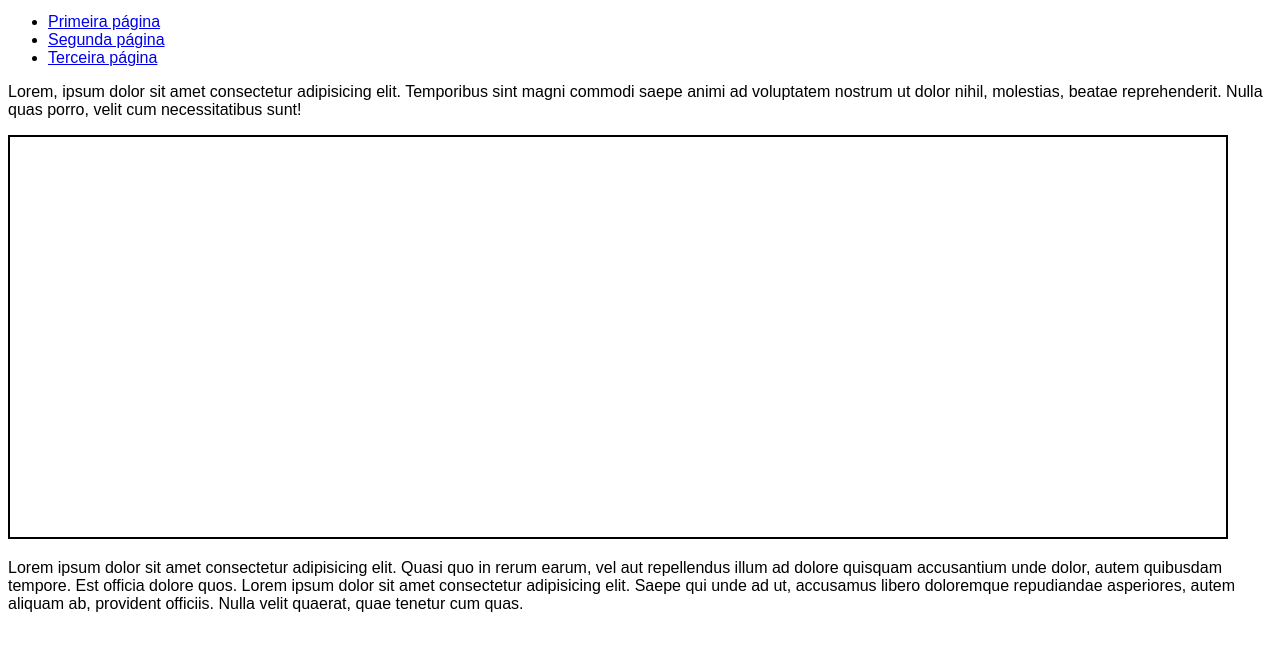
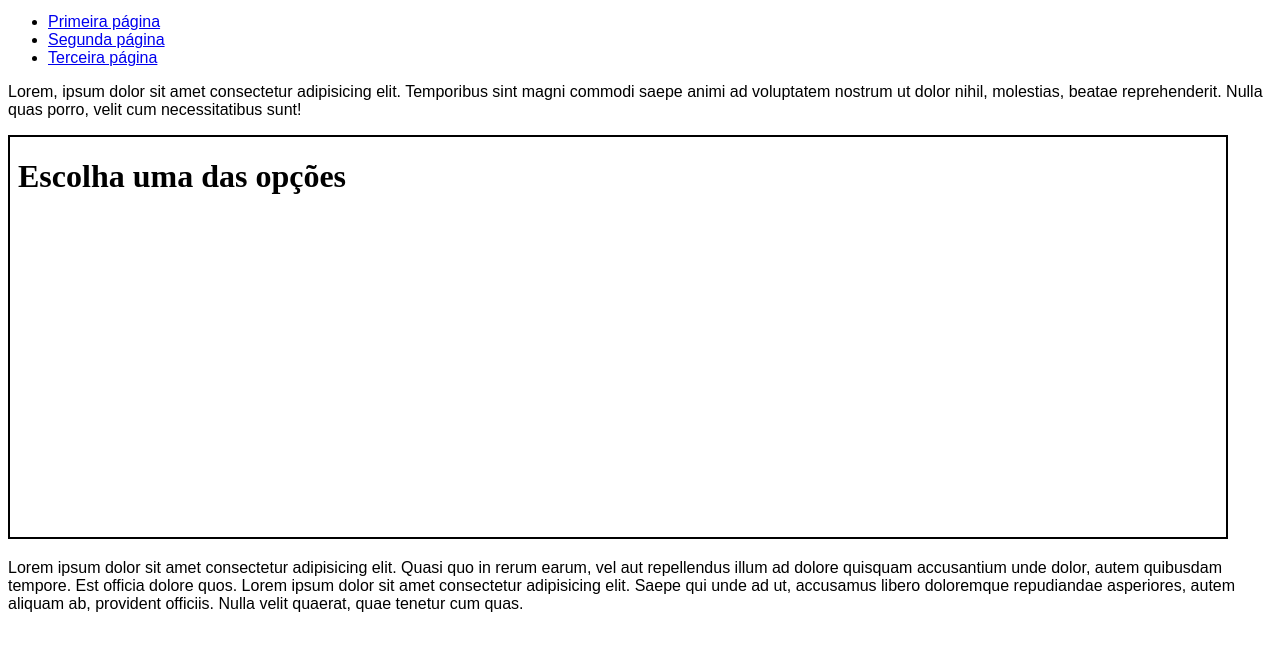
Before and after one commit to DiretorWL04/Html-css, a plain HTML site: page exercicios/ex024/iframe003.html in a window 1280 px wide. Shown: the part 119-770 px from the top of the page. Drawn offline with Linux system fonts and the light colour scheme.

Commit message:
Update iframe003.html

```diff
--- a/exercicios/ex024/iframe003.html
+++ b/exercicios/ex024/iframe003.html
@@ -28,7 +28,7 @@
 
     <p>Lorem, ipsum dolor sit amet consectetur adipisicing elit. Temporibus sint magni commodi saepe animi ad voluptatem nostrum ut dolor nihil, molestias, beatae reprehenderit. Nulla quas porro, velit cum necessitatibus sunt!</p>
 
-    <iframe src="" frameborder="0" id="tela" name="frame"></iframe>
+    <iframe srcdoc="<h1> Escolha uma das opções <h1> " frameborder="0" id="tela" name="frame"></iframe>
 
     <p>Lorem ipsum dolor sit amet consectetur adipisicing elit. Quasi quo in rerum earum, vel aut repellendus illum ad dolore quisquam accusantium unde dolor, autem quibusdam tempore. Est officia dolore quos. Lorem ipsum dolor sit amet consectetur adipisicing elit. Saepe qui unde ad ut, accusamus libero doloremque repudiandae asperiores, autem aliquam ab, provident officiis. Nulla velit quaerat, quae tenetur cum quas.</p>
 </body>
```
